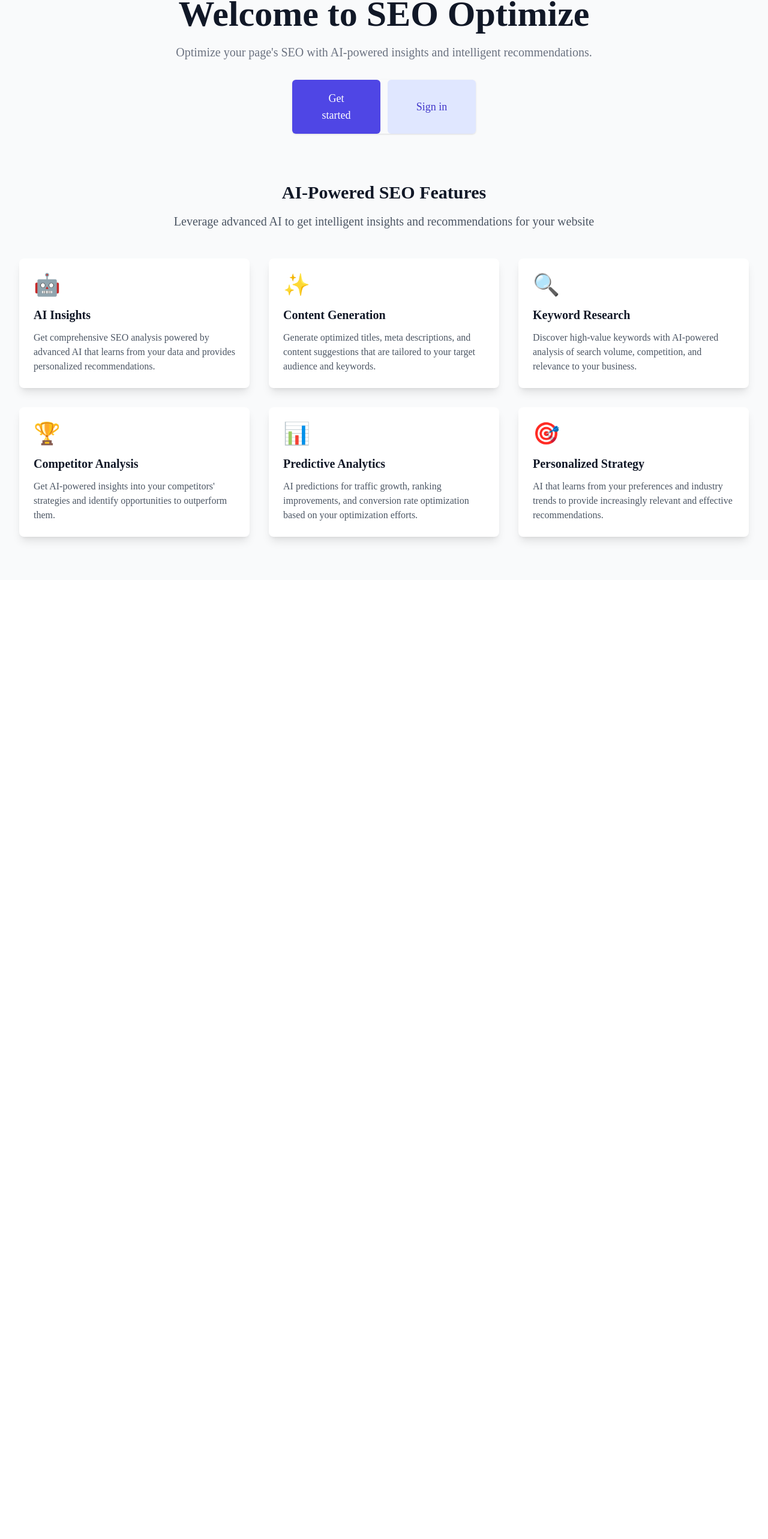
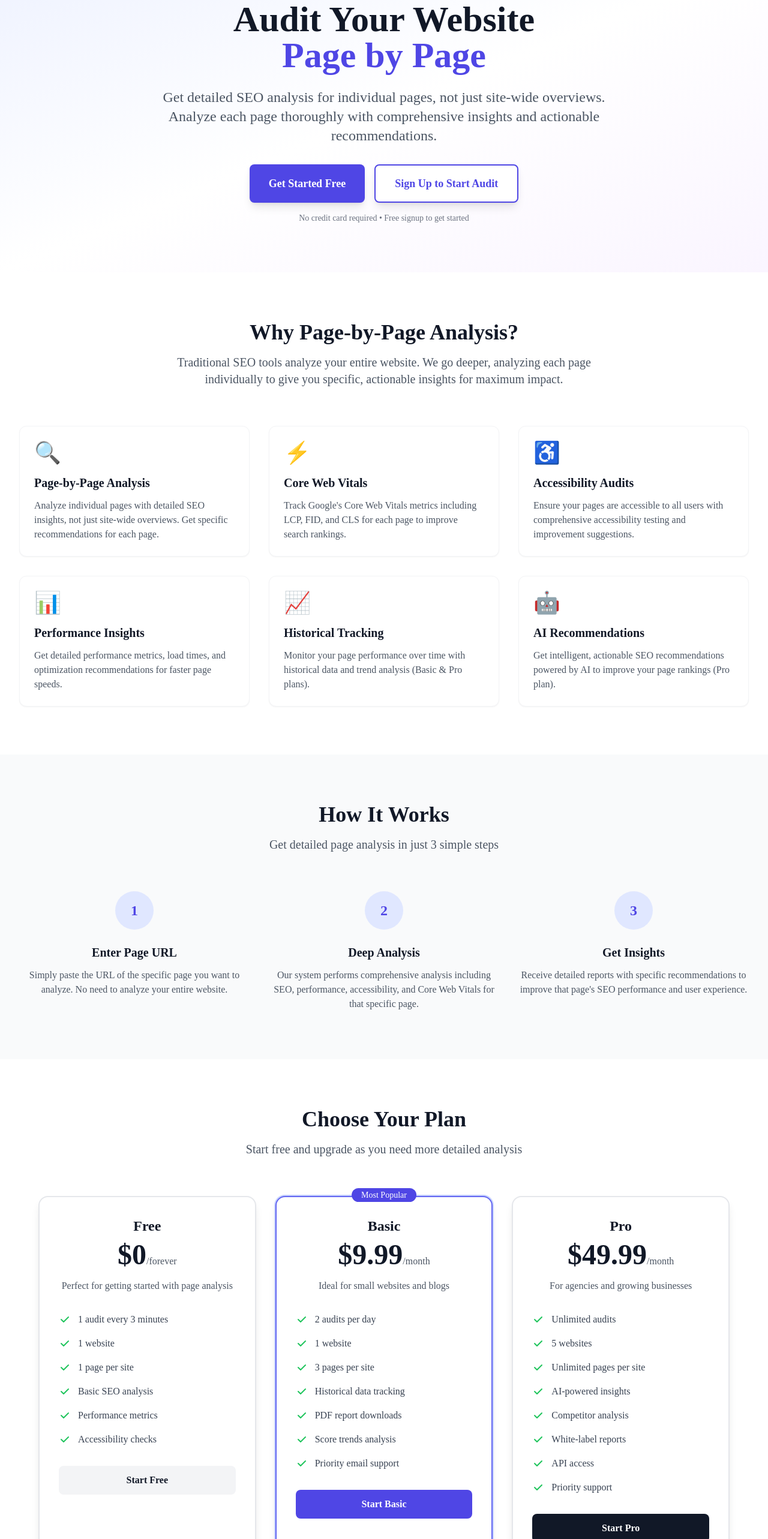
Before and after one commit to MariaZebroff/seoptimize, a Next.js app: page / in a window 1280 px wide. Shown: the part 143-2709 px from the top of the page at 60% size. Before the commit the page ends 1110 px from the top, so only its background shows below. Built offline with nearby package versions, Linux system fonts and the light colour scheme; no server answers.

Commit message:
landing page added

```diff
--- a/src/app/page.tsx
+++ b/src/app/page.tsx
@@ -1,23 +1,134 @@
 "use client"
 
-// Clean build without AI page - v0.2.0
-import { useEffect, useState } from "react"
-import Link from "next/link"
+import { useState } from "react"
+import { useRouter } from "next/navigation"
 import { getCurrentUser } from "@/lib/supabaseAuth"
-import type { User } from "@supabase/supabase-js"
+import { useEffect } from "react"
 
-export default function Home() {
-  const [user, setUser] = useState<User | null>(null)
+export default function LandingPage() {
+  const [user, setUser] = useState(null)
   const [loading, setLoading] = useState(true)
+  const router = useRouter()
 
   useEffect(() => {
-    const getUser = async () => {
-      const user = await getCurrentUser()
-      setUser(user)
+    const checkUser = async () => {
+      try {
+        const currentUser = await getCurrentUser()
+        setUser(currentUser)
+      } catch (error) {
+        console.log('No user logged in')
+      } finally {
         setLoading(false)
       }
-    getUser()
+    }
+    checkUser()
   }, [])
+
+  const pricingPlans = [
+    {
+      name: "Free",
+      price: 0,
+      period: "forever",
+      description: "Perfect for getting started with page analysis",
+      features: [
+        "1 audit every 3 minutes",
+        "1 website",
+        "1 page per site",
+        "Basic SEO analysis",
+        "Performance metrics",
+        "Accessibility checks"
+      ],
+      cta: "Start Free",
+      popular: false,
+      color: "gray"
+    },
+    {
+      name: "Basic",
+      price: 9.99,
+      period: "month",
+      description: "Ideal for small websites and blogs",
+      features: [
+        "2 audits per day",
+        "1 website",
+        "3 pages per site",
+        "Historical data tracking",
+        "PDF report downloads",
+        "Score trends analysis",
+        "Priority email support"
+      ],
+      cta: "Start Basic",
+      popular: true,
+      color: "blue"
+    },
+    {
+      name: "Pro",
+      price: 49.99,
+      period: "month",
+      description: "For agencies and growing businesses",
+      features: [
+        "Unlimited audits",
+        "5 websites",
+        "Unlimited pages per site",
+        "AI-powered insights",
+        "Competitor analysis",
+        "White-label reports",
+        "API access",
+        "Priority support"
+      ],
+      cta: "Start Pro",
+      popular: false,
+      color: "purple"
+    }
+  ]
+
+  const features = [
+    {
+      icon: "🔍",
+      title: "Page-by-Page Analysis",
+      description: "Analyze individual pages with detailed SEO insights, not just site-wide overviews. Get specific recommendations for each page."
+    },
+    {
+      icon: "⚡",
+      title: "Core Web Vitals",
+      description: "Track Google's Core Web Vitals metrics including LCP, FID, and CLS for each page to improve search rankings."
+    },
+    {
+      icon: "♿",
+      title: "Accessibility Audits",
+      description: "Ensure your pages are accessible to all users with comprehensive accessibility testing and improvement suggestions."
+    },
+    {
+      icon: "📊",
+      title: "Performance Insights",
+      description: "Get detailed performance metrics, load times, and optimization recommendations for faster page speeds."
+    },
+    {
+      icon: "📈",
+      title: "Historical Tracking",
+      description: "Monitor your page performance over time with historical data and trend analysis (Basic & Pro plans)."
+    },
+    {
+      icon: "🤖",
+      title: "AI Recommendations",
+      description: "Get intelligent, actionable SEO recommendations powered by AI to improve your page rankings (Pro plan)."
+    }
+  ]
+
+  const handleGetStarted = () => {
+    if (user) {
+      router.push("/dashboard")
+    } else {
+      router.push("/auth/signin")
+    }
+  }
+
+  const handleStartAudit = () => {
+    if (user) {
+      router.push("/audit")
+    } else {
+      router.push("/auth/signin")
+    }
+  }
 
   if (loading) {
     return (
@@ -28,55 +139,44 @@ export default function Home() {
   }
 
   return (
-    <div className="min-h-screen bg-gray-50">
-      <nav className="bg-white shadow">
+    <div className="min-h-screen bg-white">
+      {/* Navigation */}
+      <nav className="bg-white border-b border-gray-200">
         <div className="max-w-7xl mx-auto px-4 sm:px-6 lg:px-8">
           <div className="flex justify-between h-16">
             <div className="flex items-center">
-              <h1 className="text-xl font-semibold text-gray-900">SEO Optimize</h1>
+              <h1 className="text-2xl font-bold text-indigo-600">SEO Optimize</h1>
             </div>
             <div className="flex items-center space-x-4">
               {user ? (
                 <>
-                  <div className="flex items-center space-x-2">
-                    {user.user_metadata?.avatar_url && (
-                      <img
-                        className="h-8 w-8 rounded-full"
-                        src={user.user_metadata.avatar_url}
-                        alt="Profile"
-                      />
-                    )}
-                    <span className="text-sm font-medium text-gray-700">
-                      {user.user_metadata?.name || user.email}
-                    </span>
-                  </div>
-                  <Link
-                    href="/dashboard"
-                    className="bg-indigo-600 hover:bg-indigo-700 text-white px-3 py-2 rounded-md text-sm font-medium"
+                  <button
+                    onClick={() => router.push("/dashboard")}
+                    className="text-gray-700 hover:text-gray-900 px-3 py-2 rounded-md text-sm font-medium"
                   >
                     Dashboard
-                  </Link>
-                  <Link
-                    href="/ai"
-                    className="bg-purple-600 hover:bg-purple-700 text-white px-3 py-2 rounded-md text-sm font-medium"
+                  </button>
+                  <button
+                    onClick={() => router.push("/audit")}
+                    className="text-gray-700 hover:text-gray-900 px-3 py-2 rounded-md text-sm font-medium"
                   >
-                    AI Dashboard
-                  </Link>
+                    Start Audit
+                  </button>
                 </>
               ) : (
                 <>
-                  <Link
-                    href="/auth/signin"
+                  <button
+                    onClick={() => router.push("/auth/signin")}
                     className="text-gray-700 hover:text-gray-900 px-3 py-2 rounded-md text-sm font-medium"
                   >
                     Sign In
-                  </Link>
-                  <Link
-                    href="/auth/signup"
-                    className="bg-indigo-600 hover:bg-indigo-700 text-white px-3 py-2 rounded-md text-sm font-medium"
+                  </button>
+                  <button
+                    onClick={() => router.push("/auth/signup")}
+                    className="bg-indigo-600 text-white px-4 py-2 rounded-md text-sm font-medium hover:bg-indigo-700 transition-colors"
                   >
                     Sign Up
-                  </Link>
+                  </button>
                 </>
               )}
             </div>
@@ -84,107 +184,253 @@ export default function Home() {
         </div>
       </nav>
 
-      <main className="max-w-7xl mx-auto py-12 sm:px-6 lg:px-8">
-        <div className="px-4 py-6 sm:px-0">
+      {/* Hero Section */}
+      <section className="relative bg-gradient-to-br from-indigo-50 via-white to-purple-50 py-20">
+        <div className="max-w-7xl mx-auto px-4 sm:px-6 lg:px-8">
           <div className="text-center">
-            <h1 className="text-4xl font-bold text-gray-900 sm:text-5xl md:text-6xl">
-              Welcome to SEO Optimize
+            <h1 className="text-5xl md:text-6xl font-bold text-gray-900 mb-6">
+              Audit Your Website
+              <span className="block text-indigo-600">Page by Page</span>
             </h1>
-            <p className="mt-3 max-w-md mx-auto text-base text-gray-500 sm:text-lg md:mt-5 md:text-xl md:max-w-3xl">
-              Optimize your page&apos;s SEO with AI-powered insights and intelligent recommendations.
+            <p className="text-xl md:text-2xl text-gray-600 mb-8 max-w-3xl mx-auto">
+              Get detailed SEO analysis for individual pages, not just site-wide overviews.
+              Analyze each page thoroughly with comprehensive insights and actionable recommendations.
             </p>
-            <div className="mt-5 max-w-2xl mx-auto sm:flex sm:justify-center md:mt-8">
-              {user ? (
-                <div className="rounded-md shadow">
-                  <Link
-                    href="/dashboard"
-                    className="w-full flex items-center justify-center px-8 py-3 border border-transparent text-base font-medium rounded-md text-white bg-indigo-600 hover:bg-indigo-700 md:py-4 md:text-lg md:px-10"
+            <div className="flex flex-col sm:flex-row gap-4 justify-center">
+              <button
+                onClick={handleGetStarted}
+                className="bg-indigo-600 text-white px-8 py-4 rounded-lg text-lg font-semibold hover:bg-indigo-700 transition-colors shadow-lg"
               >
-                    Go to Dashboard
-                  </Link>
+                {user ? "Go to Dashboard" : "Get Started Free"}
+              </button>
+              <button
+                onClick={handleStartAudit}
+                className="bg-white text-indigo-600 px-8 py-4 rounded-lg text-lg font-semibold border-2 border-indigo-600 hover:bg-indigo-50 transition-colors shadow-lg"
+              >
+                {user ? "Start Page Audit" : "Sign Up to Start Audit"}
+              </button>
             </div>
-              ) : (
-                <div className="rounded-md shadow sm:flex">
-                  <Link
-                    href="/auth/signup"
-                    className="w-full flex items-center justify-center px-8 py-3 border border-transparent text-base font-medium rounded-md text-white bg-indigo-600 hover:bg-indigo-700 md:py-4 md:text-lg md:px-10"
-                  >
-                    Get started
-                  </Link>
-                  <Link
-                    href="/auth/signin"
-                    className="mt-3 w-full flex items-center justify-center px-8 py-3 border border-transparent text-base font-medium rounded-md text-indigo-700 bg-indigo-100 hover:bg-indigo-200 md:mt-0 md:ml-3 md:py-4 md:text-lg md:px-10"
-                  >
-                    Sign in
-                  </Link>
-                </div>
-              )}
+            <p className="text-sm text-gray-500 mt-4">
+              No credit card required • Free signup to get started
+            </p>
           </div>
         </div>
+      </section>
 
       {/* Features Section */}
-          <div className="mt-20">
-            <div className="text-center mb-12">
-              <h2 className="text-3xl font-bold text-gray-900 mb-4">
-                AI-Powered SEO Features
+      <section className="py-20 bg-white">
+        <div className="max-w-7xl mx-auto px-4 sm:px-6 lg:px-8">
+          <div className="text-center mb-16">
+            <h2 className="text-4xl font-bold text-gray-900 mb-4">
+              Why Page-by-Page Analysis?
             </h2>
             <p className="text-xl text-gray-600 max-w-3xl mx-auto">
-                Leverage advanced AI to get intelligent insights and recommendations for your website
+              Traditional SEO tools analyze your entire website. We go deeper, analyzing each page individually
+              to give you specific, actionable insights for maximum impact.
             </p>
           </div>
 
           <div className="grid grid-cols-1 md:grid-cols-2 lg:grid-cols-3 gap-8">
-              <div className="bg-white rounded-lg shadow-lg p-6">
-                <div className="text-4xl mb-4">🤖</div>
-                <h3 className="text-xl font-semibold text-gray-900 mb-3">AI Insights</h3>
-                <p className="text-gray-600">
-                  Get comprehensive SEO analysis powered by advanced AI that learns from your data and provides personalized recommendations.
+            {features.map((feature, index) => (
+              <div key={index} className="bg-white p-6 rounded-xl shadow-sm border border-gray-100 hover:shadow-md transition-shadow">
+                <div className="text-4xl mb-4">{feature.icon}</div>
+                <h3 className="text-xl font-semibold text-gray-900 mb-3">{feature.title}</h3>
+                <p className="text-gray-600">{feature.description}</p>
+              </div>
+            ))}
+          </div>
+        </div>
+      </section>
+
+      {/* How It Works Section */}
+      <section className="py-20 bg-gray-50">
+        <div className="max-w-7xl mx-auto px-4 sm:px-6 lg:px-8">
+          <div className="text-center mb-16">
+            <h2 className="text-4xl font-bold text-gray-900 mb-4">
+              How It Works
+            </h2>
+            <p className="text-xl text-gray-600">
+              Get detailed page analysis in just 3 simple steps
             </p>
           </div>
 
-              <div className="bg-white rounded-lg shadow-lg p-6">
-                <div className="text-4xl mb-4">✨</div>
-                <h3 className="text-xl font-semibold text-gray-900 mb-3">Content Generation</h3>
+          <div className="grid grid-cols-1 md:grid-cols-3 gap-8">
+            <div className="text-center">
+              <div className="bg-indigo-100 w-16 h-16 rounded-full flex items-center justify-center mx-auto mb-6">
+                <span className="text-2xl font-bold text-indigo-600">1</span>
+              </div>
+              <h3 className="text-xl font-semibold text-gray-900 mb-3">Enter Page URL</h3>
               <p className="text-gray-600">
-                  Generate optimized titles, meta descriptions, and content suggestions that are tailored to your target audience and keywords.
+                Simply paste the URL of the specific page you want to analyze.
+                No need to analyze your entire website.
               </p>
             </div>
 
-              <div className="bg-white rounded-lg shadow-lg p-6">
-                <div className="text-4xl mb-4">🔍</div>
-                <h3 className="text-xl font-semibold text-gray-900 mb-3">Keyword Research</h3>
+            <div className="text-center">
+              <div className="bg-indigo-100 w-16 h-16 rounded-full flex items-center justify-center mx-auto mb-6">
+                <span className="text-2xl font-bold text-indigo-600">2</span>
+              </div>
+              <h3 className="text-xl font-semibold text-gray-900 mb-3">Deep Analysis</h3>
               <p className="text-gray-600">
-                  Discover high-value keywords with AI-powered analysis of search volume, competition, and relevance to your business.
+                Our system performs comprehensive analysis including SEO, performance,
+                accessibility, and Core Web Vitals for that specific page.
               </p>
             </div>
 
-              <div className="bg-white rounded-lg shadow-lg p-6">
-                <div className="text-4xl mb-4">🏆</div>
-                <h3 className="text-xl font-semibold text-gray-900 mb-3">Competitor Analysis</h3>
+            <div className="text-center">
+              <div className="bg-indigo-100 w-16 h-16 rounded-full flex items-center justify-center mx-auto mb-6">
+                <span className="text-2xl font-bold text-indigo-600">3</span>
+              </div>
+              <h3 className="text-xl font-semibold text-gray-900 mb-3">Get Insights</h3>
               <p className="text-gray-600">
-                  Get AI-powered insights into your competitors' strategies and identify opportunities to outperform them.
-                </p>
-              </div>
-
-              <div className="bg-white rounded-lg shadow-lg p-6">
-                <div className="text-4xl mb-4">📊</div>
-                <h3 className="text-xl font-semibold text-gray-900 mb-3">Predictive Analytics</h3>
-                <p className="text-gray-600">
-                  AI predictions for traffic growth, ranking improvements, and conversion rate optimization based on your optimization efforts.
-                </p>
-              </div>
-
-              <div className="bg-white rounded-lg shadow-lg p-6">
-                <div className="text-4xl mb-4">🎯</div>
-                <h3 className="text-xl font-semibold text-gray-900 mb-3">Personalized Strategy</h3>
-                <p className="text-gray-600">
-                  AI that learns from your preferences and industry trends to provide increasingly relevant and effective recommendations.
+                Receive detailed reports with specific recommendations to improve
+                that page's SEO performance and user experience.
               </p>
             </div>
           </div>
         </div>
+      </section>
+
+      {/* Pricing Section */}
+      <section className="py-20 bg-white">
+        <div className="max-w-7xl mx-auto px-4 sm:px-6 lg:px-8">
+          <div className="text-center mb-16">
+            <h2 className="text-4xl font-bold text-gray-900 mb-4">
+              Choose Your Plan
+            </h2>
+            <p className="text-xl text-gray-600">
+              Start free and upgrade as you need more detailed analysis
+            </p>
           </div>
-      </main>
+
+          <div className="grid grid-cols-1 md:grid-cols-3 gap-8 max-w-6xl mx-auto">
+            {pricingPlans.map((plan, index) => (
+              <div
+                key={index}
+                className={`relative bg-white rounded-2xl shadow-lg border-2 p-8 ${
+                  plan.popular
+                    ? 'border-indigo-500 ring-2 ring-indigo-200'
+                    : 'border-gray-200'
+                }`}
+              >
+                {plan.popular && (
+                  <div className="absolute -top-4 left-1/2 transform -translate-x-1/2">
+                    <span className="bg-indigo-600 text-white px-4 py-1 rounded-full text-sm font-medium">
+                      Most Popular
+                    </span>
+                  </div>
+                )}
+
+                <div className="text-center mb-8">
+                  <h3 className="text-2xl font-bold text-gray-900 mb-2">{plan.name}</h3>
+                  <div className="mb-4">
+                    <span className="text-5xl font-bold text-gray-900">${plan.price}</span>
+                    <span className="text-gray-600">/{plan.period}</span>
+                  </div>
+                  <p className="text-gray-600">{plan.description}</p>
+                </div>
+
+                <ul className="space-y-4 mb-8">
+                  {plan.features.map((feature, featureIndex) => (
+                    <li key={featureIndex} className="flex items-start">
+                      <svg className="w-5 h-5 text-green-500 mt-0.5 mr-3 flex-shrink-0" fill="currentColor" viewBox="0 0 20 20">
+                        <path fillRule="evenodd" d="M16.707 5.293a1 1 0 010 1.414l-8 8a1 1 0 01-1.414 0l-4-4a1 1 0 011.414-1.414L8 12.586l7.293-7.293a1 1 0 011.414 0z" clipRule="evenodd" />
+                      </svg>
+                      <span className="text-gray-700">{feature}</span>
+                    </li>
+                  ))}
+                </ul>
+
+                <button
+                  onClick={() => {
+                    if (user) {
+                      router.push("/pricing")
+                    } else {
+                      router.push("/auth/signup")
+                    }
+                  }}
+                  className={`w-full py-3 px-6 rounded-lg font-semibold transition-colors ${
+                    plan.popular
+                      ? 'bg-indigo-600 text-white hover:bg-indigo-700'
+                      : plan.name === 'Free'
+                      ? 'bg-gray-100 text-gray-900 hover:bg-gray-200'
+                      : 'bg-gray-900 text-white hover:bg-gray-800'
+                  }`}
+                >
+                  {plan.cta}
+                </button>
+              </div>
+            ))}
+          </div>
+        </div>
+      </section>
+
+      {/* CTA Section */}
+      <section className="py-20 bg-indigo-600">
+        <div className="max-w-7xl mx-auto px-4 sm:px-6 lg:px-8 text-center">
+          <h2 className="text-4xl font-bold text-white mb-4">
+            Ready to Analyze Your Pages?
+          </h2>
+          <p className="text-xl text-indigo-100 mb-8 max-w-2xl mx-auto">
+            Start with a free page audit and see the difference detailed analysis can make
+            for your website's SEO performance.
+          </p>
+          <div className="flex flex-col sm:flex-row gap-4 justify-center">
+            <button
+              onClick={handleStartAudit}
+              className="bg-white text-indigo-600 px-8 py-4 rounded-lg text-lg font-semibold hover:bg-gray-100 transition-colors shadow-lg"
+            >
+              {user ? "Start Free Page Audit" : "Sign Up to Start Audit"}
+            </button>
+            <button
+              onClick={() => router.push("/pricing")}
+              className="bg-transparent text-white px-8 py-4 rounded-lg text-lg font-semibold border-2 border-white hover:bg-white hover:text-indigo-600 transition-colors"
+            >
+              View All Plans
+            </button>
+          </div>
+        </div>
+      </section>
+
+      {/* Footer */}
+      <footer className="bg-gray-900 text-white py-12">
+        <div className="max-w-7xl mx-auto px-4 sm:px-6 lg:px-8">
+          <div className="grid grid-cols-1 md:grid-cols-4 gap-8">
+            <div>
+              <h3 className="text-2xl font-bold text-indigo-400 mb-4">SEO Optimize</h3>
+              <p className="text-gray-400">
+                Detailed page-by-page SEO analysis for better search rankings.
+              </p>
+            </div>
+            <div>
+              <h4 className="text-lg font-semibold mb-4">Product</h4>
+              <ul className="space-y-2 text-gray-400">
+                <li><a href="/audit" className="hover:text-white transition-colors">Page Audit</a></li>
+                <li><a href="/pricing" className="hover:text-white transition-colors">Pricing</a></li>
+                <li><a href="/support" className="hover:text-white transition-colors">Support</a></li>
+              </ul>
+            </div>
+            <div>
+              <h4 className="text-lg font-semibold mb-4">Account</h4>
+              <ul className="space-y-2 text-gray-400">
+                <li><a href="/auth/signin" className="hover:text-white transition-colors">Sign In</a></li>
+                <li><a href="/auth/signup" className="hover:text-white transition-colors">Sign Up</a></li>
+                <li><a href="/dashboard" className="hover:text-white transition-colors">Dashboard</a></li>
+              </ul>
+            </div>
+            <div>
+              <h4 className="text-lg font-semibold mb-4">Support</h4>
+              <ul className="space-y-2 text-gray-400">
+                <li><a href="/support" className="hover:text-white transition-colors">Help Center</a></li>
+                <li><a href="mailto:support@seoptimize.com" className="hover:text-white transition-colors">Contact Us</a></li>
+              </ul>
+            </div>
+          </div>
+          <div className="border-t border-gray-800 mt-8 pt-8 text-center text-gray-400">
+            <p>&copy; 2024 SEO Optimize. All rights reserved.</p>
+          </div>
+        </div>
+      </footer>
     </div>
   )
 }
```
Also changed, not shown: src/app/audit/page.tsx (+9 -18 lines), 2 other files (tests, documents, lock files or other folders). Lines whose indentation alone changed are shown as unchanged.
